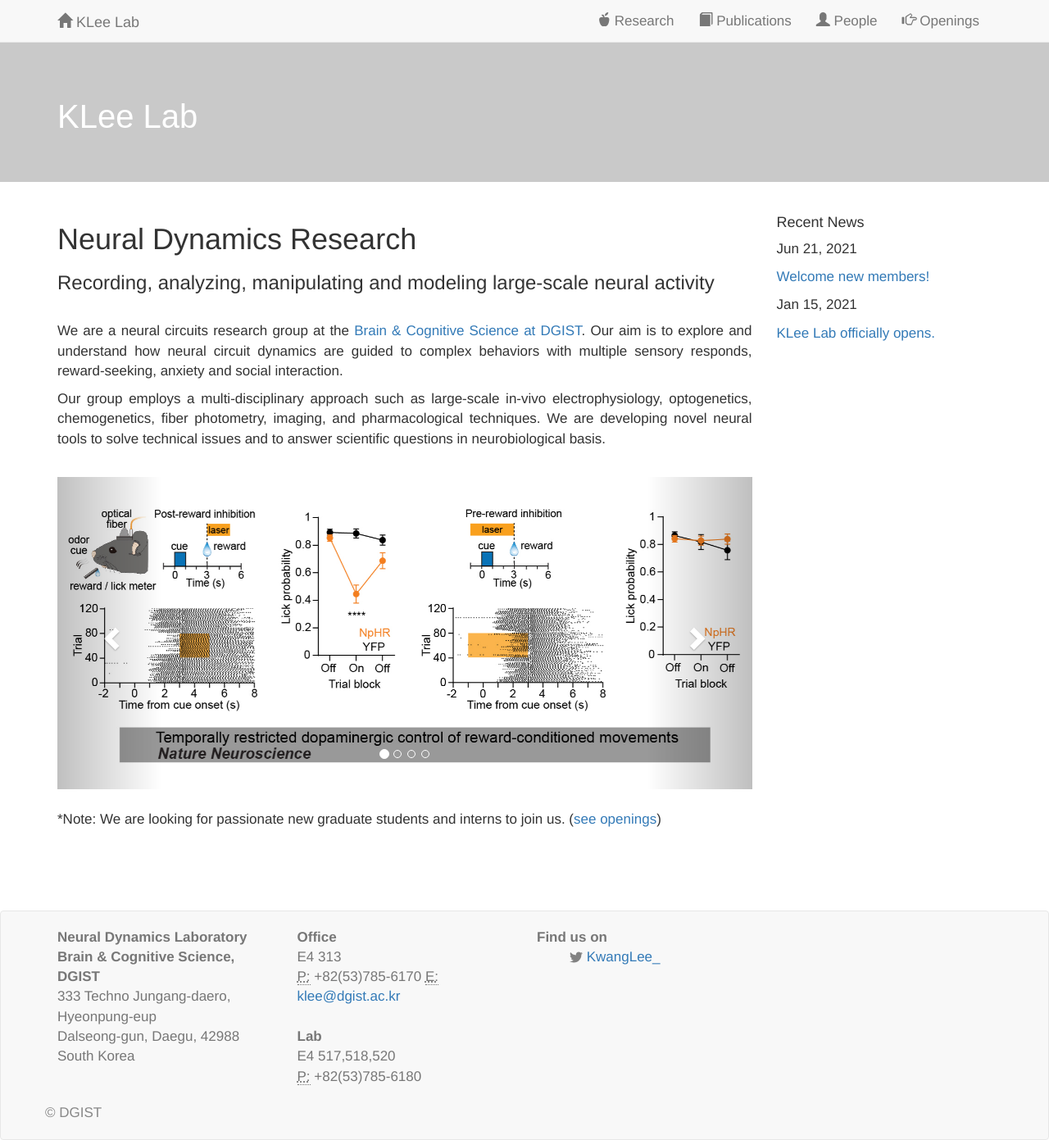
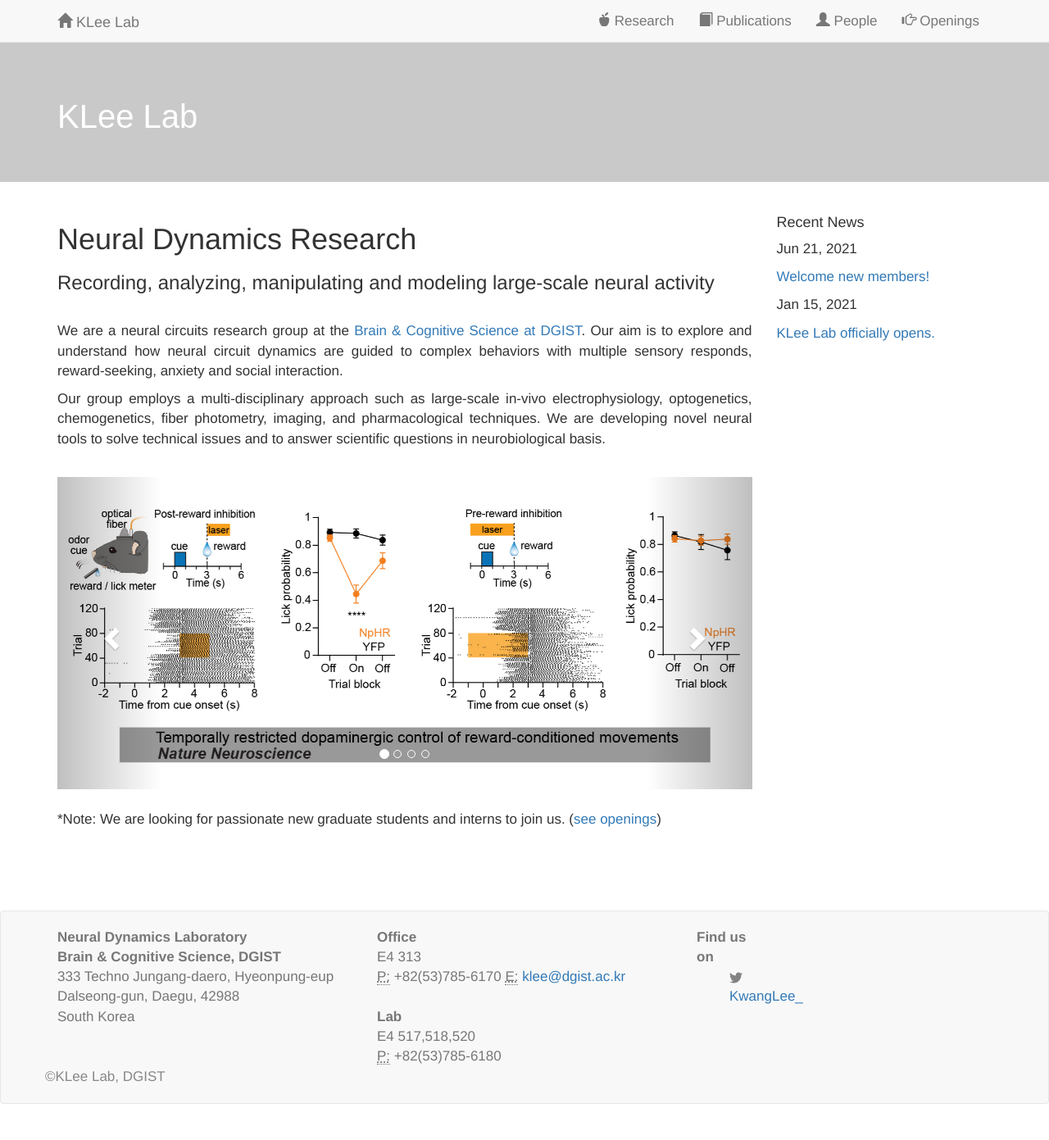
Before and after one commit to kleelab/kleelab.github.io, a Jekyll site: the page built from index.html, in a window 1280 px wide. Shown: the whole page at 82% size. Built offline with Jekyll 4.4.1, drawn with Linux system fonts in a browser that asks for light colours; nearby versions of some CDN libraries; a style sheet for code colours, icons or effects is not loaded; after the commit the page ends 1347 px from its top, so only the background shows below that.

Commit message:
Update footer.html

```diff
--- a/_includes/footer.html
+++ b/_includes/footer.html
@@ -4,7 +4,7 @@
 
         <div class="address">
             <div class="row">
-                <div class="col-md-3">
+                <div class="col-md-4">
                     <address>
                         <strong>Neural Dynamics Laboratory</strong><br>
                         <strong>Brain & Cognitive Science, DGIST</strong><br>
@@ -12,9 +12,9 @@
                         Dalseong-gun, Daegu, 42988<br />
                         South Korea<br /> <br>
                     </address>
-                 </col-md-3>
+                 </col-md-4>
                 </div>
-                <div class="col-md-3">
+                <div class="col-md-4">
                     <strong>Office</strong><br>
                     E4 313<br />
                         <abbr title="Phone">P:</abbr> +82(53)785-6170
@@ -24,9 +24,9 @@
                      <strong>Lab</strong><br>
                      E4 517,518,520<br />
                         <abbr title="Phone">P:</abbr> +82(53)785-6180</a> <br>
-                </col-md-3>
+                </col-md-4>
                 </div>
-                <div class="col-md-3">
+                <div class="col-md-1">
                     <strong>Find us on</strong>
                     <ul class="social-media-list">
                         {% if site.github_username %}
@@ -41,12 +41,12 @@
                         </li>
                         {% endif %}
                     </ul>
-                </col-md-3>
+                </col-md-1>
             </div>
         </div>
 
         <div class="copyright row">
-                &copy; DGIST
+                &copy;KLee Lab, DGIST
         </div>
     </div>
 </footer>
```
